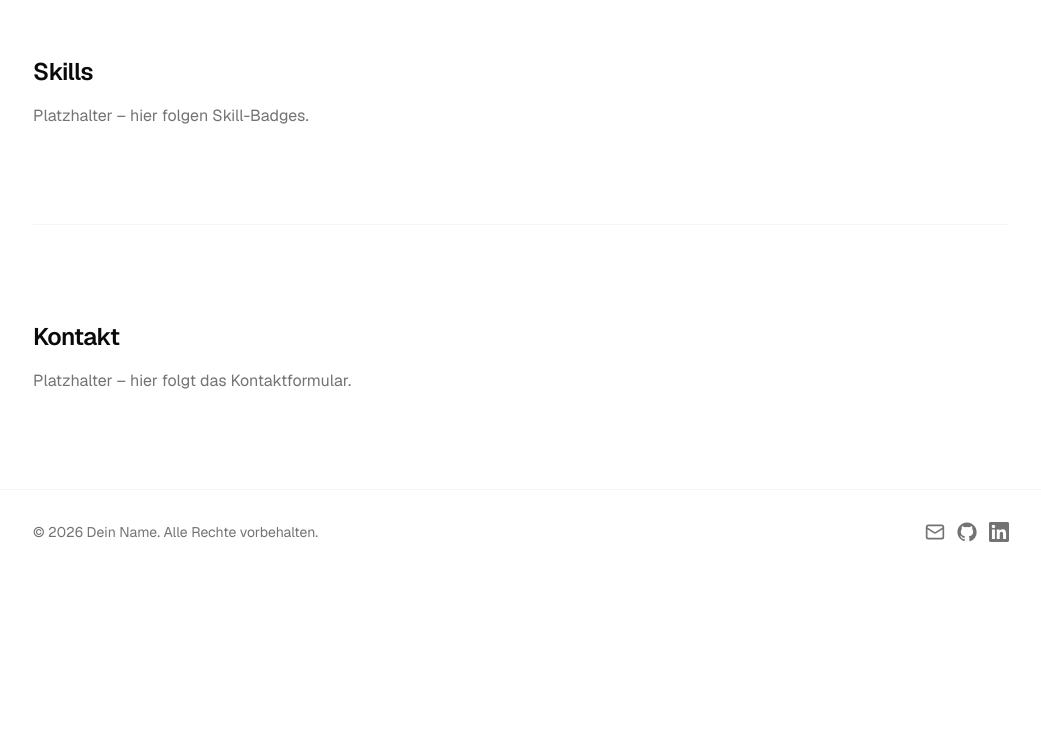
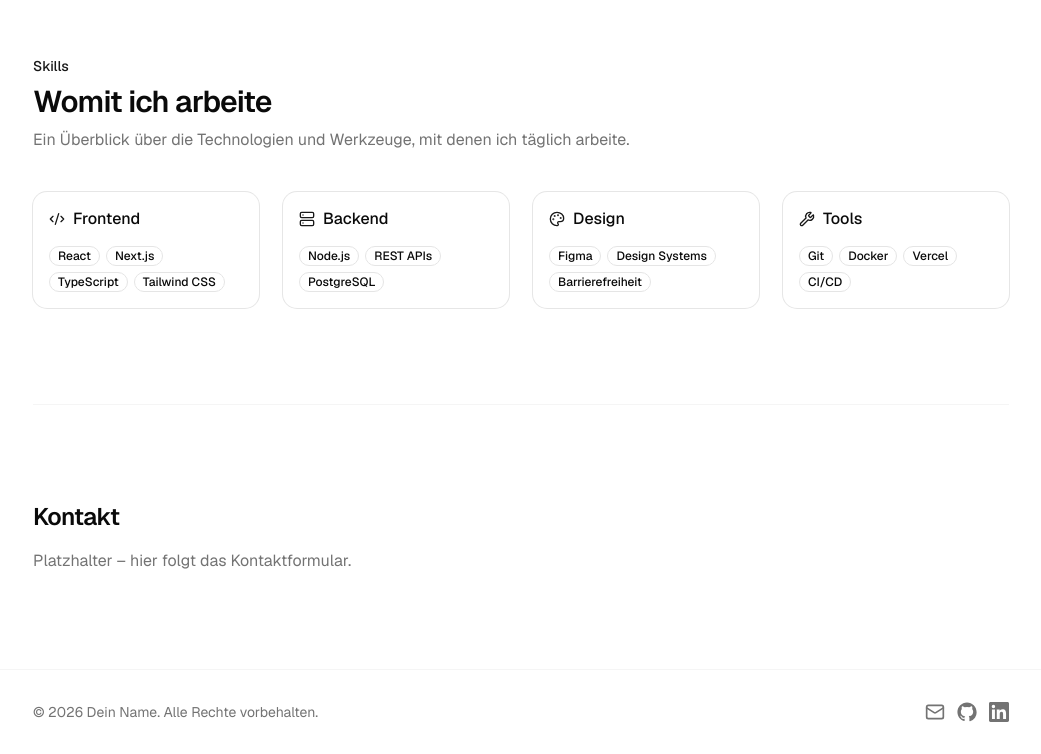
Before and after one commit to Parazim94/website-portfolio, a Next.js app: page / in a window 1280 px wide. Shown: the part 2015-2769 px from the top of the page, without its empty margins (119-1160 px from the left). Before the commit the page ends 2589 px from the top, so only its background shows below. Built offline with nearby package versions, Linux system fonts and the light colour scheme.

Commit message:
Add SkillsSection component and skill data; update Home page

```diff
--- a/app/page.tsx
+++ b/app/page.tsx
@@ -1,6 +1,7 @@
 import { Button } from "@/components/ui/button";
 import { AboutSection } from "@/components/sections/about-section";
 import { ProjectsSection } from "@/components/sections/projects-section";
+import { SkillsSection } from "@/components/sections/skills-section";
 
 export default function Home() {
   return (
@@ -25,15 +26,7 @@ export default function Home() {
 
       <ProjectsSection />
 
-      <section
-        id="skills"
-        className="scroll-mt-16 border-t border-border/40 py-24"
-      >
-        <h2 className="text-2xl font-semibold tracking-tight">Skills</h2>
-        <p className="mt-4 max-w-2xl text-muted-foreground">
-          Platzhalter – hier folgen Skill-Badges.
-        </p>
-      </section>
+      <SkillsSection />
 
       <section
         id="contact"
--- /dev/null
+++ b/components/sections/skills-section.tsx
@@ -0,0 +1,66 @@
+"use client";
+
+import { motion } from "framer-motion";
+
+import { SectionHeading } from "@/components/section-heading";
+import { Badge } from "@/components/ui/badge";
+import { Card, CardContent, CardHeader, CardTitle } from "@/components/ui/card";
+import { skillGroups } from "@/lib/skills";
+
+const container = {
+  hidden: {},
+  visible: {
+    transition: { staggerChildren: 0.08 },
+  },
+};
+
+const item = {
+  hidden: { opacity: 0, y: 16 },
+  visible: { opacity: 1, y: 0, transition: { duration: 0.4 } },
+};
+
+export function SkillsSection() {
+  return (
+    <section
+      id="skills"
+      className="scroll-mt-16 border-t border-border/40 py-24"
+    >
+      <SectionHeading
+        eyebrow="Skills"
+        title="Womit ich arbeite"
+        description="Ein Überblick über die Technologien und Werkzeuge, mit denen ich täglich arbeite."
+      />
+
+      <motion.div
+        initial="hidden"
+        whileInView="visible"
+        viewport={{ once: true, margin: "-80px" }}
+        variants={container}
+        className="mt-10 grid gap-6 sm:grid-cols-2 lg:grid-cols-4"
+      >
+        {skillGroups.map((group) => (
+          <motion.div key={group.title} variants={item}>
+            <Card className="h-full">
+              <CardHeader>
+                <CardTitle className="flex items-center gap-2">
+                  <group.icon
+                    className="h-4 w-4 text-primary"
+                    aria-hidden="true"
+                  />
+                  {group.title}
+                </CardTitle>
+              </CardHeader>
+              <CardContent className="flex flex-wrap gap-1.5">
+                {group.skills.map((skill) => (
+                  <Badge key={skill} variant="outline">
+                    {skill}
+                  </Badge>
+                ))}
+              </CardContent>
+            </Card>
+          </motion.div>
+        ))}
+      </motion.div>
+    </section>
+  );
+}
--- /dev/null
+++ b/lib/skills.ts
@@ -0,0 +1,30 @@
+import { Code2, Palette, Server, Wrench, type LucideIcon } from "lucide-react";
+
+export interface SkillGroup {
+  title: string;
+  icon: LucideIcon;
+  skills: string[];
+}
+
+export const skillGroups: SkillGroup[] = [
+  {
+    title: "Frontend",
+    icon: Code2,
+    skills: ["React", "Next.js", "TypeScript", "Tailwind CSS"],
+  },
+  {
+    title: "Backend",
+    icon: Server,
+    skills: ["Node.js", "REST APIs", "PostgreSQL"],
+  },
+  {
+    title: "Design",
+    icon: Palette,
+    skills: ["Figma", "Design Systems", "Barrierefreiheit"],
+  },
+  {
+    title: "Tools",
+    icon: Wrench,
+    skills: ["Git", "Docker", "Vercel", "CI/CD"],
+  },
+];
```
